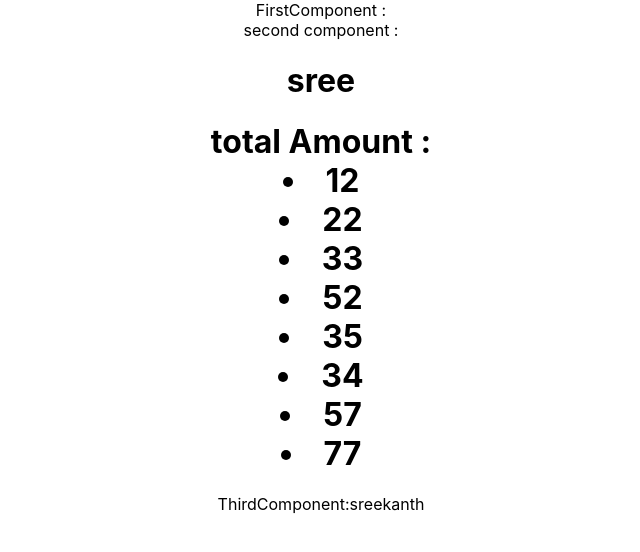
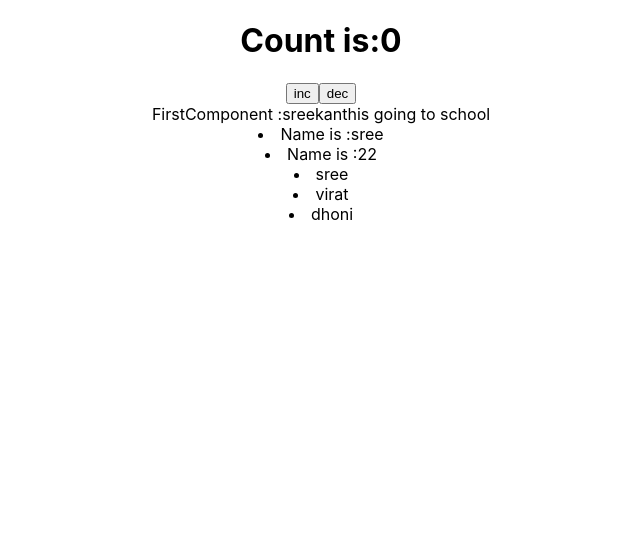
Before and after one commit to sree1411/myapp, a React (Create React App) app: page / in a window 1280 px wide. Shown: the top 552 px of the page, without its empty margins (319-959 px from the left). Built offline with nearby package versions, Linux system fonts and the light colour scheme.

Commit message:
useContexthook best method

```diff
--- a/src/components/FirstComponent.jsx
+++ b/src/components/FirstComponent.jsx
@@ -1,12 +1,46 @@
 import React from 'react'
-import SecondComponent from './SecondComponent'
+import { useData } from '../useContext/ExampleContext'
 
 const FirstComponent = () => {
+
+ const {name, userDetails, studentList, count, inc, dec} = useData()
+
+  console.dir(studentList, "stt")
+  console.dir(userDetails, "userDetails")
+
+
+
   return (
-    <div>FirstComponent :<br/>
+      <>
 
-        <SecondComponent/> <br/>
+
+
+     <h1> Count is:{count}</h1>
+     <button onClick={inc}> inc</button>
+     <button onClick={dec}> dec</button>
+
+
+
+      <div>FirstComponent :
+         {name}is going to school
     </div>
+      {
+
+        <li>Name is :{userDetails.name}</li>
+      }
+      {
+        <li>Name is :{studentList[0].age}</li>
+
+      }
+      {
+       studentList.map((student)=>{
+        return <>
+                   <li>{student.name}</li>
+              </>
+       })
+      }
+
+      </>
   )
 }
 
--- a/src/components/SecondComponent.jsx
+++ b/src/components/SecondComponent.jsx
@@ -1,24 +1,23 @@
-import React from 'react'
-import ThirdComponent from './ThirdComponent'
-import { useData } from '../useContext/ExampleContext'
+// import React from 'react'
+// import ThirdComponent from './ThirdComponent'
+// import { useData } from '../useContext/ExampleContext'
 
-const SecondComponent = () => {
-  const {userDetails, abc} = useData()
-  console.log(userDetails, "user", abc)
+// const SecondComponent = () => {
 
 
-  return (
-      <>
-         second component : <br/>
-         <h1>{userDetails.name} </h1>
-         <h1> total Amount :{abc.map((item)=>{
-          return <>
-                 <li>{item}</li>
-              </>
-         })}</h1>
-         <ThirdComponent/> <br/>
-      </>
-  )
-}
 
-export default SecondComponent
+//   return (
+//       <>
+//          second component : <br/>
+//          <h1>{userDetails.name} </h1>
+//          <h1> total Amount :{abc.map((item)=>{
+//           return <>
+//                  <li>{item}</li>
+//               </>
+//          })}</h1>
+//          <ThirdComponent/> <br/>
+//       </>
+//   )
+// }
+
+// export default SecondComponent
--- a/src/useContext/ExampleContext.jsx
+++ b/src/useContext/ExampleContext.jsx
@@ -4,16 +4,48 @@ const GiftContext = createContext();
 
 export const GiftProvider = ({ children }) => {
   const [name, setName] = useState("sreekanth");
-  const userDetails={
-     name:"sree",
-     email:"test@gmail",
-     password: "1234"
-  }
-  const abc= [12,22,33,52,35,34,57,77]
+
+  const userDetails = {
+    name: "sree",
+    age: 31,
+    rollno: 102838,
+  };
+
+  const studentList = [
+    {
+      name: "sree",
+      age: 22,
+      rollno: 102838,
+    },
+
+    {
+      name: "virat",
+      age: 24,
+      rollno: 181283,
+    },
+
+    {
+      name: "dhoni",
+      age: 21,
+      rollno: 142838,
+    },
+  ];
+
+
+const [count, setCount] = useState(0)
+
+const inc =()=>{
+  setCount(count +1 )
+}
+
+const dec =()=>{
+  setCount(count +1 )
+}
+
 
   return (
     <>
-      <GiftContext.Provider value={{ name, setName, userDetails, abc }}>
+      <GiftContext.Provider value={{ name, setName, userDetails, studentList, count, inc, dec }}>
         {children}
       </GiftContext.Provider>
     </>
```
